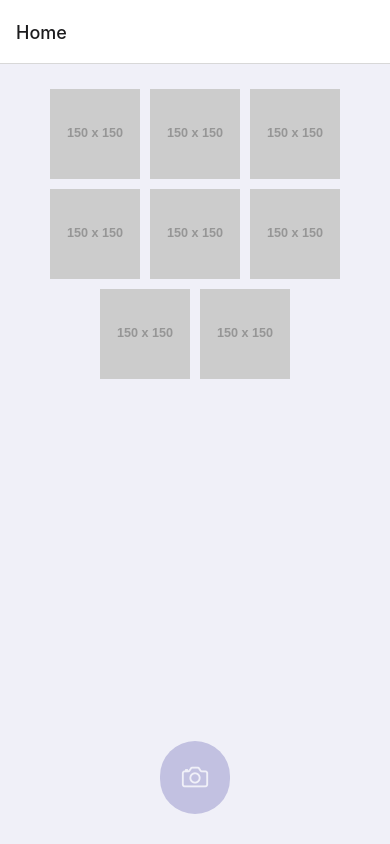
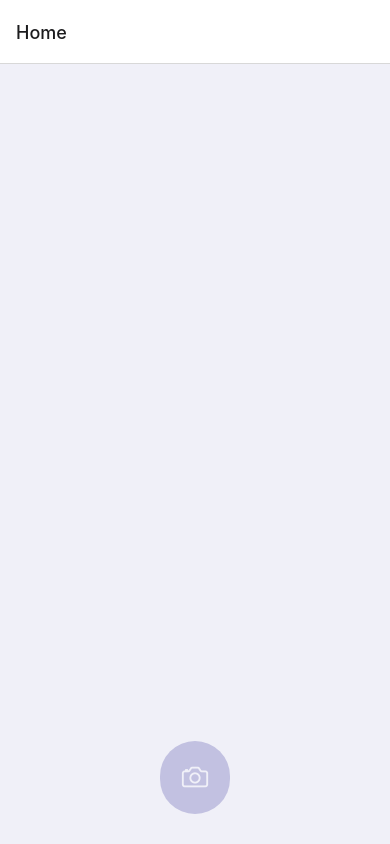
Before and after one commit to FavioMagallanes/nonconformist-challenge, a React Native app: screen /Home in a window 390 px wide. Built offline with nearby package versions, Linux system fonts and the light colour scheme.

Commit message:
feat: add functionality to take photos and display them in the gallery

```diff
--- a/App.tsx
+++ b/App.tsx
@@ -5,12 +5,15 @@ import AppNavigator from './src/navigation/app-navigator';
 import {NavigationContainer} from '@react-navigation/native';
 import {View} from 'react-native';
 import {globalStyles} from './src/styles/global-styles';
+import {PhotoProvider} from './src/context/photo-context';
 
 const App = () => {
   return (
     <View style={globalStyles.container}>
       <NavigationContainer>
-        <AppNavigator />
+        <PhotoProvider>
+          <AppNavigator />
+        </PhotoProvider>
       </NavigationContainer>
     </View>
   );
--- a/package.json
+++ b/package.json
@@ -15,6 +15,7 @@
     "@react-navigation/stack": "^6.3.29",
     "react": "18.2.0",
     "react-native": "0.74.2",
+    "react-native-camera-kit": "^13.0.0",
     "react-native-gesture-handler": "^2.17.0",
     "react-native-safe-area-context": "^4.10.5",
     "react-native-screens": "^3.32.0",
--- /dev/null
+++ b/src/context/photo-context.tsx
@@ -0,0 +1,42 @@
+import React, {createContext, useState, useContext, FC} from 'react';
+
+export type Photo = {
+  uri: string;
+};
+
+type PhotoContextType = {
+  photos: Photo[];
+  addPhoto: (photo: Photo) => void;
+};
+
+type PhotoProviderProps = {
+  children: React.ReactNode;
+};
+
+export const PhotoContext = createContext<PhotoContextType | undefined>(
+  undefined,
+);
+
+export const PhotoProvider: FC<PhotoProviderProps> = ({children}) => {
+  const [photos, setPhotos] = useState<Photo[]>([]);
+
+  const addPhoto = (photo: Photo) => {
+    setPhotos(prevPhotos => [...prevPhotos, photo]);
+  };
+
+  return (
+    <PhotoContext.Provider value={{photos, addPhoto}}>
+      {children}
+    </PhotoContext.Provider>
+  );
+};
+
+export const usePhotoContext = () => {
+  const context = useContext(PhotoContext);
+  if (!context) {
+    throw new Error(
+      'usePhotoContext debe ser utilizado dentro de un PhotoProvider',
+    );
+  }
+  return context;
+};
--- a/src/photos/components/photo-list.tsx
+++ b/src/photos/components/photo-list.tsx
@@ -1,15 +1,16 @@
 import React, {FC} from 'react';
 import {Image, ScrollView, StyleSheet} from 'react-native';
+import {Photo} from '../../context/photo-context';
 
 type PhotoListProps = {
-  imageUrls: string[];
+  photos: Photo[];
 };
 
-export const PhotoList: FC<PhotoListProps> = ({imageUrls}) => {
+export const PhotoList: FC<PhotoListProps> = ({photos}) => {
   return (
     <ScrollView contentContainerStyle={styles.gridContainer}>
-      {imageUrls.map((url, index) => (
-        <Image key={index} source={{uri: url}} style={styles.gridItem} />
+      {photos.map((photo, index) => (
+        <Image key={index} source={{uri: photo.uri}} style={styles.gridItem} />
       ))}
     </ScrollView>
   );
@@ -28,3 +29,5 @@ const styles = StyleSheet.create({
     margin: 5,
   },
 });
+
+export default PhotoList;
--- a/src/photos/components/take-photo-button.tsx
+++ b/src/photos/components/take-photo-button.tsx
@@ -2,13 +2,21 @@ import React, {FC} from 'react';
 import {TouchableOpacity, StyleSheet} from 'react-native';
 import Icon from 'react-native-vector-icons/Ionicons';
 
-type TakePictureButtonProps = {
-  onPress: () => void;
+type TakePhotoButtonProps = {
+  onPress: () => void; // Cambiado a () => void
 };
 
-export const TakePhotoButton: FC<TakePictureButtonProps> = ({onPress}) => {
+export const TakePhotoButton: FC<TakePhotoButtonProps> = ({onPress}) => {
+  const handleCapture = () => {
+    try {
+      onPress();
+    } catch (error) {
+      console.error('Error al capturar la imagen:', error);
+    }
+  };
+
   return (
-    <TouchableOpacity style={styles.takePictureButton} onPress={onPress}>
+    <TouchableOpacity style={styles.takePictureButton} onPress={handleCapture}>
       <Icon name="camera-outline" size={30} color="#f0f0f8" />
     </TouchableOpacity>
   );
--- /dev/null
+++ b/src/photos/hooks/use-camera.ts
@@ -0,0 +1,29 @@
+import {useContext, useRef} from 'react';
+import {useNavigation} from '@react-navigation/native';
+import {Camera} from 'react-native-camera-kit';
+import {PhotoContext} from '../../context/photo-context';
+
+export const useCamera = () => {
+  const navigation = useNavigation();
+  const {addPhoto} = useContext(PhotoContext) || {};
+  const cameraRef = useRef<Camera>(null);
+
+  const handleCapture = async () => {
+    try {
+      const image = await cameraRef.current?.capture();
+      if (image && image.uri) {
+        const photo = {uri: image.uri, location: null};
+        if (addPhoto) {
+          addPhoto(photo);
+        }
+      } else {
+        console.log('No se pudo capturar la imagen.');
+      }
+      navigation.goBack();
+    } catch (error) {
+      console.error('Error al capturar la imagen:', error);
+    }
+  };
+
+  return {cameraRef, handleCapture};
+};
--- a/src/screens/home-screen.tsx
+++ b/src/screens/home-screen.tsx
@@ -3,29 +3,20 @@ import {View, StyleSheet} from 'react-native';
 import {PhotoList} from '../photos/components/photo-list';
 import {TakePhotoButton} from '../photos/components/take-photo-button';
 import {globalStyles} from '../styles/global-styles';
-import {NavigationProp, useNavigation} from '@react-navigation/native';
-import {RootStackParamList} from '../navigation/types';
+import {useNavigation} from '@react-navigation/native';
+import {usePhotoContext} from '../context/photo-context';
 
 export const HomeScreen: React.FC = () => {
-  const navigation = useNavigation<NavigationProp<RootStackParamList>>();
-  const imageUrls = [
-    'https://via.placeholder.com/150',
-    'https://via.placeholder.com/150',
-    'https://via.placeholder.com/150',
-    'https://via.placeholder.com/150',
-    'https://via.placeholder.com/150',
-    'https://via.placeholder.com/150',
-    'https://via.placeholder.com/150',
-    'https://via.placeholder.com/150',
-  ];
+  const navigation = useNavigation();
+  const {photos} = usePhotoContext();
 
   const handleTakePhoto = () => {
-    navigation.navigate('TakePhoto');
+    navigation.navigate('TakePhoto' as never);
   };
 
   return (
     <View style={globalStyles.container}>
-      <PhotoList imageUrls={imageUrls} />
+      <PhotoList photos={photos} />
       <View style={styles.buttonContainer}>
         <TakePhotoButton onPress={handleTakePhoto} />
       </View>
--- a/src/screens/take-photo-screen.tsx
+++ b/src/screens/take-photo-screen.tsx
@@ -1,10 +1,39 @@
-import React from 'react';
-import {Text, View} from 'react-native';
+import React, {FC} from 'react';
+import {View, StyleSheet} from 'react-native';
+import {Camera} from 'react-native-camera-kit';
+import {TakePhotoButton} from '../photos/components/take-photo-button';
+import {useCamera} from '../photos/hooks/use-camera';
 
-export const TakePhotoScreen = () => {
+export const TakePhotoScreen: FC = () => {
+  const {cameraRef, handleCapture} = useCamera();
+
   return (
-    <View>
-      <Text>TakePhotoScreen</Text>
+    <View style={styles.container}>
+      <Camera
+        ref={cameraRef}
+        cameraType={'back'}
+        style={styles.camera}
+        flashMode={'auto'}
+        focusMode={'on'}
+        zoomMode={'on'}
+        ratioOverlay={'1:1'}
+        saveToCameraRoll={false}
+        showFrame={true}
+        resetFocusTimeout={0}
+      />
+      <TakePhotoButton onPress={handleCapture} />
     </View>
   );
 };
+
+const styles = StyleSheet.create({
+  container: {
+    flex: 1,
+    backgroundColor: 'black',
+  },
+  camera: {
+    flex: 1,
+  },
+});
+
+export default TakePhotoScreen;
```
Also changed, not shown: 4 other files (tests, documents, lock files or other folders).
